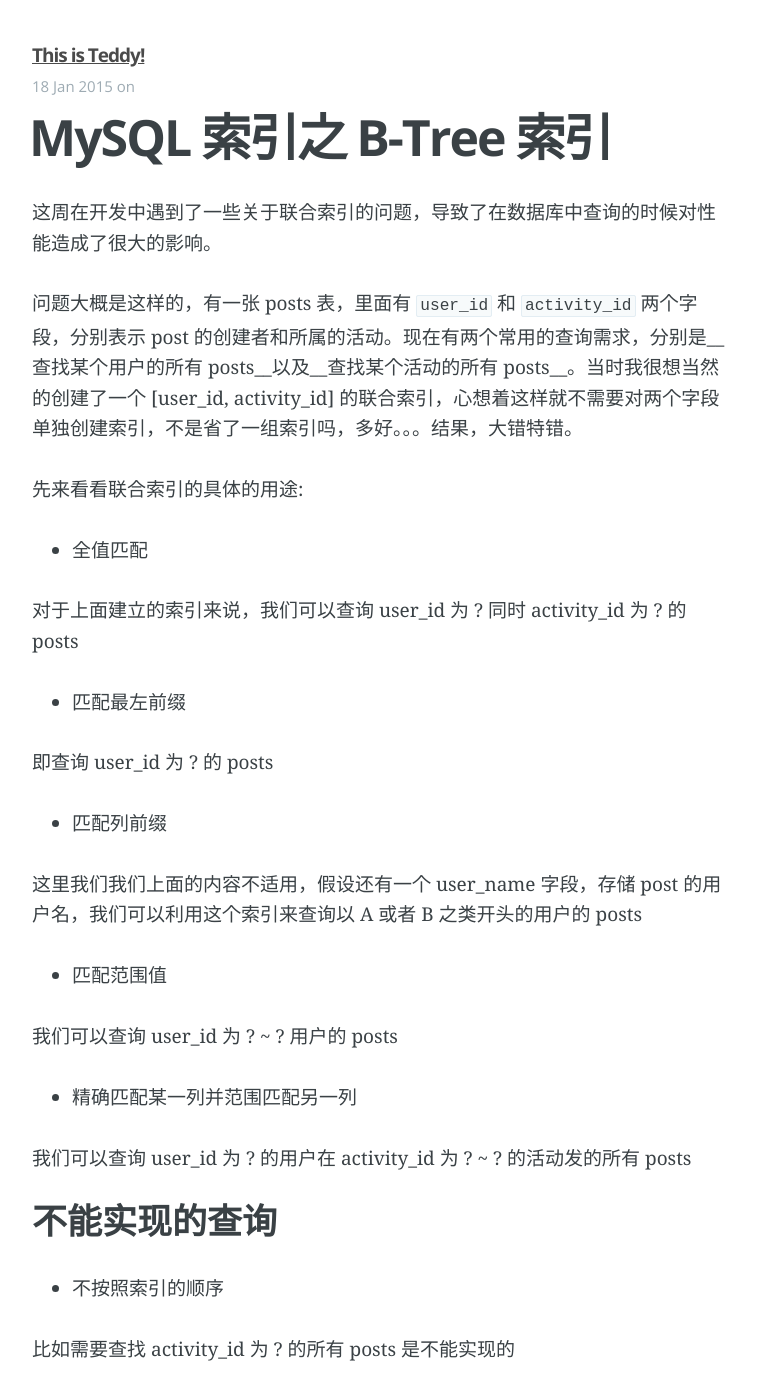
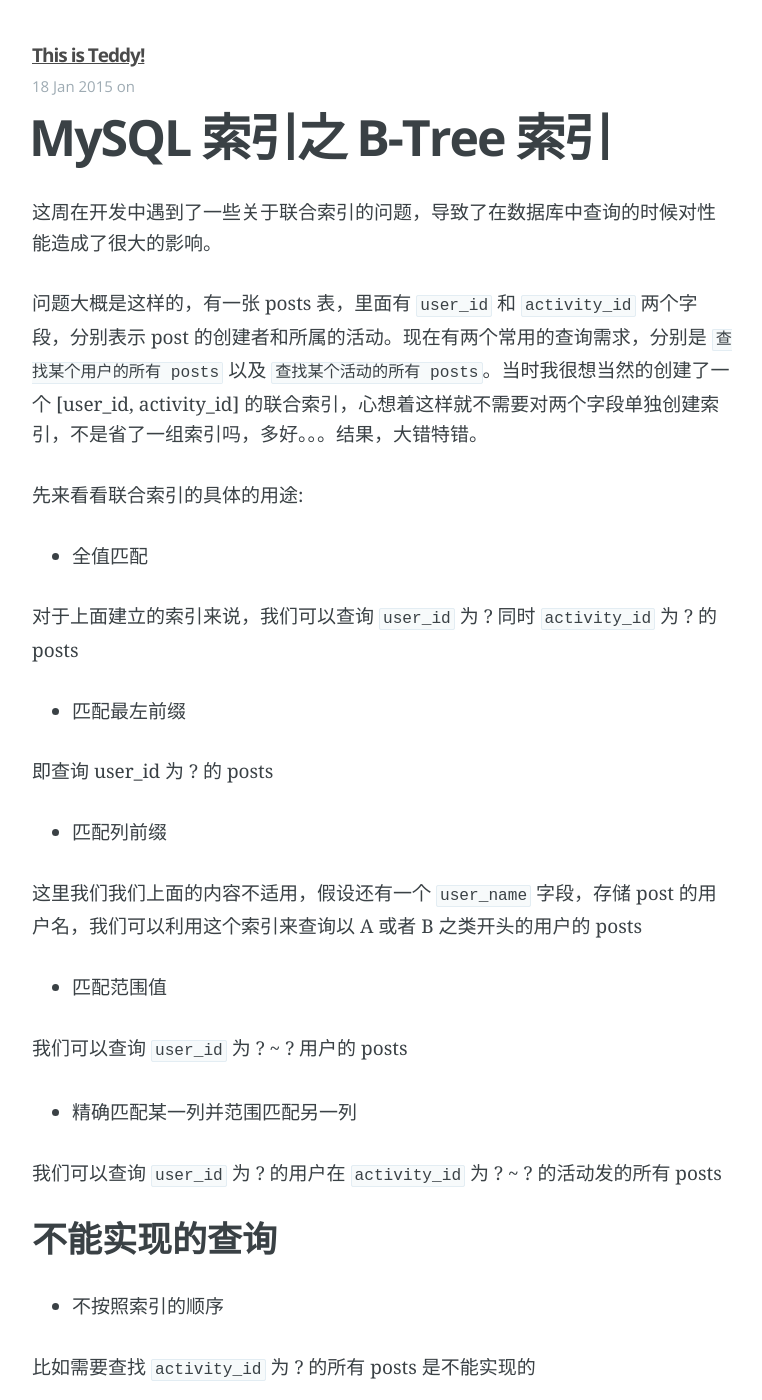
Before and after one commit to teddy1004/teddy1004.github.io, a Jekyll site: the page built from _posts/2015-1-18-MySQL-B-Tree-index.md, in a window 1280 px wide and 1400 px high. Shown: the whole window, without its empty margins (258-1020 px from the left). Built offline with Jekyll 4.4.1, drawn with Linux system fonts in a browser that asks for light colours; Markdown is read by kramdown in place of the engine named in the settings; some of the changed text lies outside the part shown.

Commit message:
modify format

```diff
--- a/_posts/2015-1-18-MySQL-B-Tree-index.md
+++ b/_posts/2015-1-18-MySQL-B-Tree-index.md
@@ -5,13 +5,13 @@ date: 2015-1-18 15:30:33
 ---
 这周在开发中遇到了一些关于联合索引的问题，导致了在数据库中查询的时候对性能造成了很大的影响。
 
-问题大概是这样的，有一张 posts 表，里面有 `user_id` 和 `activity_id` 两个字段，分别表示 post 的创建者和所属的活动。现在有两个常用的查询需求，分别是__查找某个用户的所有 posts__以及__查找某个活动的所有 posts__。当时我很想当然的创建了一个 [user_id, activity_id] 的联合索引，心想着这样就不需要对两个字段单独创建索引，不是省了一组索引吗，多好。。。结果，大错特错。
+问题大概是这样的，有一张 posts 表，里面有 `user_id` 和 `activity_id` 两个字段，分别表示 post 的创建者和所属的活动。现在有两个常用的查询需求，分别是 `查找某个用户的所有 posts` 以及 `查找某个活动的所有 posts`。当时我很想当然的创建了一个 [user_id, activity_id] 的联合索引，心想着这样就不需要对两个字段单独创建索引，不是省了一组索引吗，多好。。。结果，大错特错。
 
 先来看看联合索引的具体的用途:
 
 * 全值匹配
 
-对于上面建立的索引来说，我们可以查询 user_id 为 ? 同时 activity_id 为 ? 的 posts
+对于上面建立的索引来说，我们可以查询 `user_id` 为 ? 同时 `activity_id` 为 ? 的 posts
 
 * 匹配最左前缀
 
@@ -19,21 +19,21 @@ date: 2015-1-18 15:30:33
 
 * 匹配列前缀
 
-这里我们我们上面的内容不适用，假设还有一个 user_name 字段，存储 post 的用户名，我们可以利用这个索引来查询以 A 或者 B 之类开头的用户的 posts
+这里我们我们上面的内容不适用，假设还有一个 `user_name` 字段，存储 post 的用户名，我们可以利用这个索引来查询以 A 或者 B 之类开头的用户的 posts
 
 * 匹配范围值
 
-我们可以查询 user_id 为 ? ~ ? 用户的 posts
+我们可以查询 `user_id` 为 ? ~ ? 用户的 posts
 
 * 精确匹配某一列并范围匹配另一列
 
-我们可以查询 user_id 为 ? 的用户在 activity_id 为 ? ~ ? 的活动发的所有 posts
+我们可以查询 `user_id` 为 ? 的用户在 `activity_id` 为 ? ~ ? 的活动发的所有 posts
 
 ### 不能实现的查询
 
 * 不按照索引的顺序
 
-比如需要查找 activity_id 为 ? 的所有 posts 是不能实现的
+比如需要查找 `activity_id` 为 ? 的所有 posts 是不能实现的
 
 * 跳过索引中的列
 
@@ -41,16 +41,16 @@ date: 2015-1-18 15:30:33
 
 * 两个列都范围查询
 
-假设我们查询 user_id 为 ? ~ ? 的 posts，这时如果我们还想加上条件说 activity_id 也要在某个范围，这时也是无法利用索引的
+假设我们查询 `user_id` 为 ? ~ ? 的 posts，这时如果我们还想加上条件说 `activity_id` 也要在某个范围，这时也是无法利用索引的
 
 好了，大概就是这么多的应用了，其实以前也是看过书里讲这个的。但是由于理解的不深刻没多久就忘了，这次就又犯这个错误了。这次就干脆花点时间来深究一下以上罗列的几条到底是为什么?
 
 ### WHY
 
-简单的来说，这和索引背后的数据结构有关系，我们知道 MySQL 实现索引通常是适用的 B-Tree(B+Tree)，对于单列的索引我们很好理解。那么多列的索引，它的具体一个结构是怎么样的呢?
+简单的来说，这和索引背后的数据结构有关系，我们知道 MySQL 实现索引通常是适用的 B-Tree (B+Tree)，对于单列的索引我们很好理解。那么多列的索引，它的具体一个结构是怎么样的呢?
 
 还是以上面的表的联合索引为例子，我画了一个简单的图来表示这个联合索引存储的大致的数据结构是什么样子的
 
 ![](/images/btree.png)
 
-可以看到，其实这个索引最后存储的结构还是先以 user_id 为 primary key(这么说好像不太合适) 来构建这个 tree 的，所以当我们查询的时候如果只用 activity_id 或者是颠倒顺序来，我们都没有这个数据结构的入口，自然也没法利用它来为我们提高效率了。
+可以看到，其实这个索引最后存储的结构还是先以 `user_id` 为 primary key (这么说好像不太合适) 来构建这个 tree 的，所以当我们查询的时候如果只用 `activity_id` 或者是颠倒顺序来，我们都没有这个数据结构的入口，自然也没法利用它来为我们提高效率了。
```
